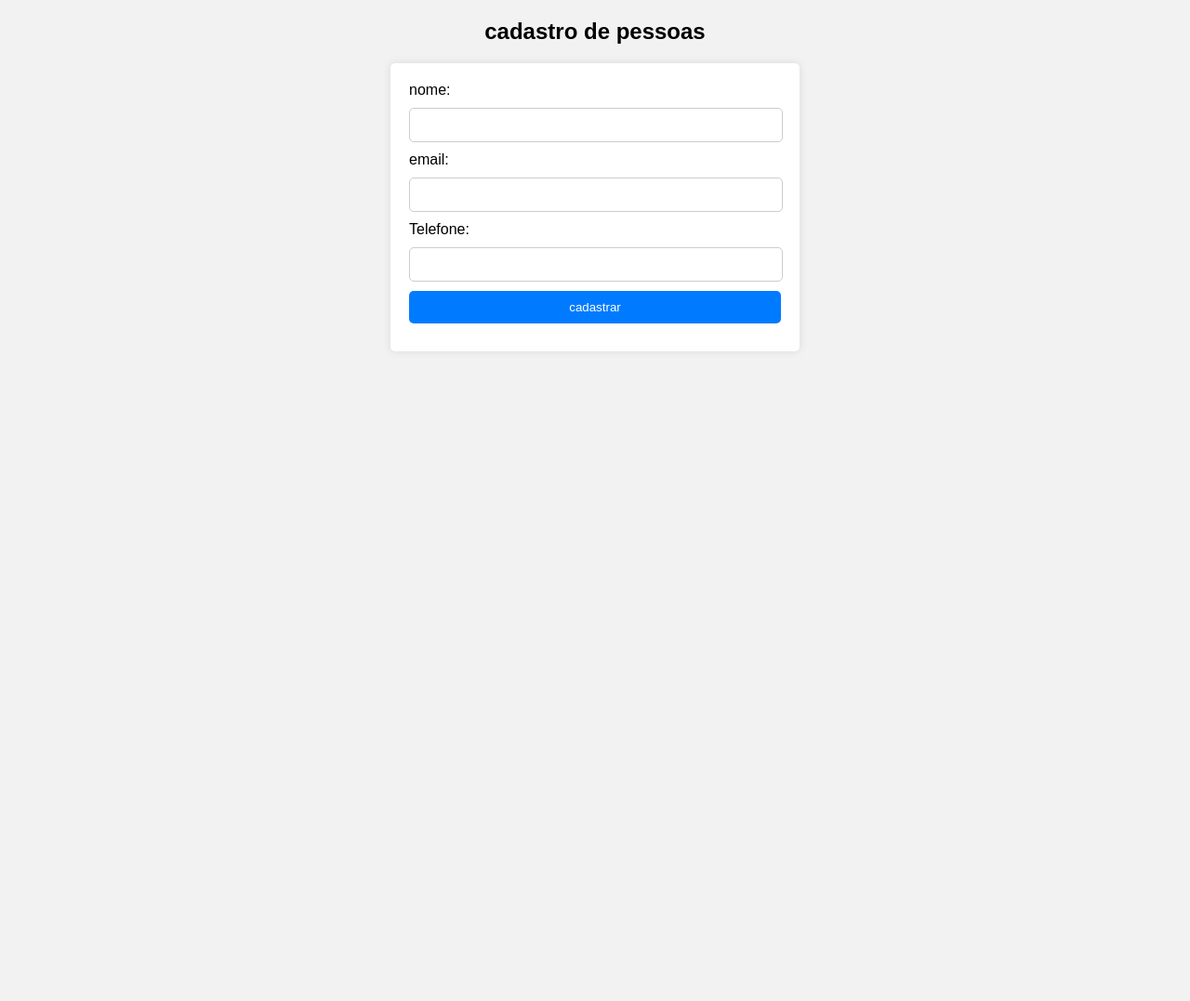
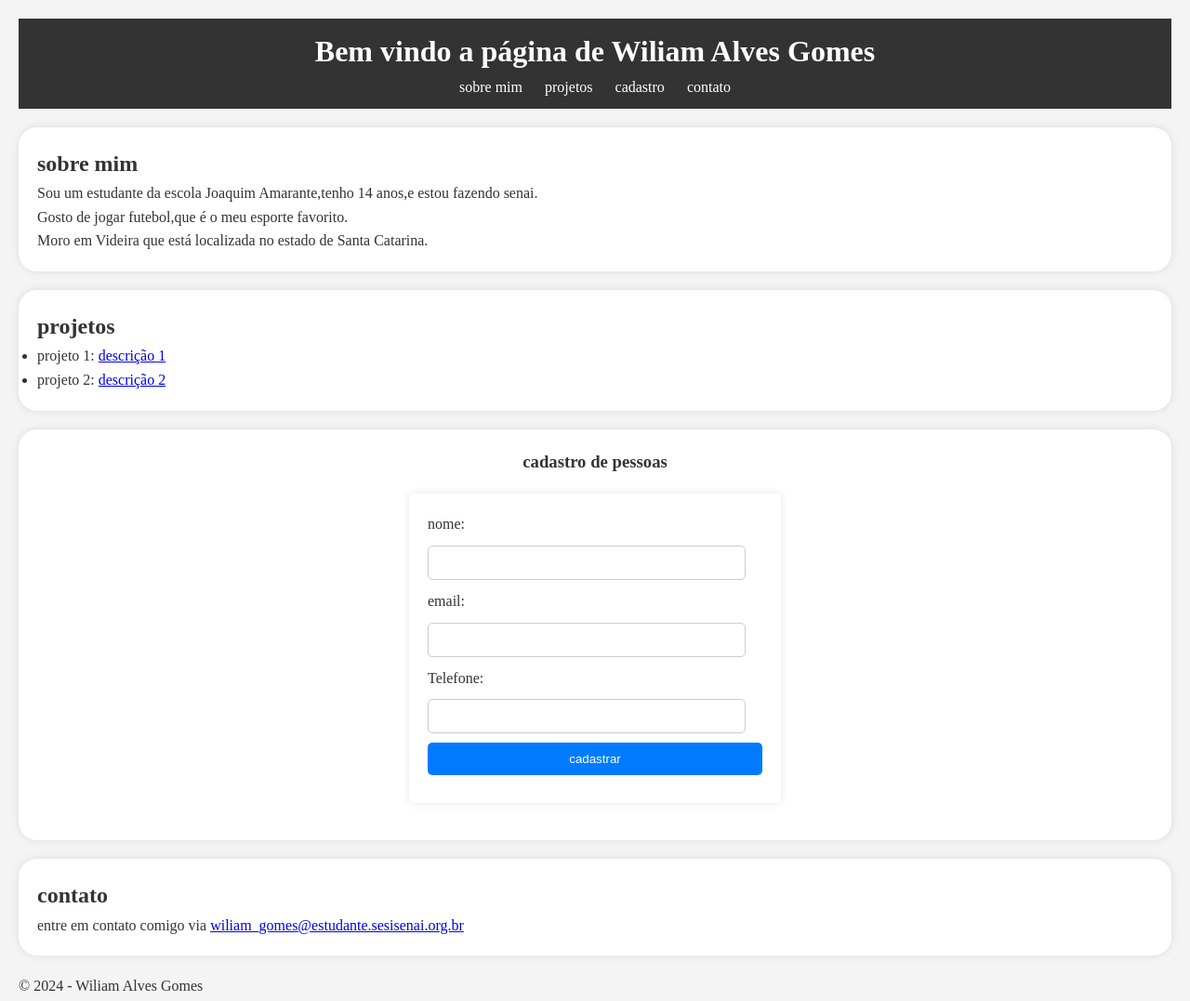
Before and after one commit to wiliam3699/pessoal, a plain HTML site: page index.html in a window 1280 px wide. Shown: the whole page at 93% size. Before the commit the page ends 800 px from the top, so only its background shows below. Drawn offline with Linux system fonts and the light colour scheme.

Commit message:
Update index.html

```diff
--- a/index.html
+++ b/index.html
@@ -1,19 +1,86 @@
 <!DOCTYPE html>
-<html lang="pt-BR">
+<html>
+
+
+
 
 <head>
-    <title>cadastro de cliente</title>
+  <title>minha página pessoal</title>
+</head>
 <style>
-      body {
-        font-family: Arial, sans-serif;
+  * {
     margin: 0;
     padding: 0;
-        background-color: #f2f2f2;
+    box-sizing: border-box;
   }
 
-      h2 {
+
+
+
+  body {
+    font-family: Arial, - sans-serif;
+    background-color: #f4f4f4;
+    color: #333;
+    line-height: 1.6;
+    padding: 20px;
+  }
+
+
+
+
+  header {
+    background-color: #333;
+    color: #fff;
+    padding: 10px 0;
     text-align: center;
   }
+
+
+
+
+  header ul {
+    list-style: none;
+  }
+ nav ul li {
+    display: inline;
+    margin: 0 10px;
+  }
+
+
+
+
+  nav ul li a {
+    color: #fff;
+    text-decoration: none;
+  }
+
+
+
+
+  section {
+    margin: 20px 0;
+  }
+
+
+  section#sobre,
+  section#projeto,
+  section#cadastro,
+  section#contato{
+    background-color: #fff;
+    padding: 20px;
+    border-radius: 20px;
+    box-shadow: 0 0 10px rgba(0,0,0,0.1)
+  }
+  footer{
+    <text-align></text-align>: center;
+    margin-top: 20px;
+  }
+ h3 {
+      text-align: center;
+    }
+
+
+
 
     form {
       max-width: 400px;
@@ -24,11 +91,17 @@
       box-shadow: 0 0 10px rgba(0, 0, 0, 0.1);
     }
 
+
+
+
     label,
     input {
       display: block;
       margin-bottom: 10px;
     }
+
+
+
 
     input[type="text"],
     input[type="email"],
@@ -38,6 +111,9 @@
       border: 1px solid #ccc;
       border-radius: 5px;
     }
+
+
+
 
     input[type="submit"] {
       width: 100%;
@@ -49,35 +125,99 @@
       cursor: pointer;
     }
 
+
+
+
     input[type="submit"]:hover {
       background-color: #0056b3;
     }
-    </style>
-    <script type="text/javascript" src="./index.js" defer=""></script>
-    <link rel="stylesheet" href="./index.css">
-  </head>
-
-  <body>
-    <h2>cadastro de pessoas</h2>
-    <form>
-      <label>nome:</label>
-      <input type="text" id="nome" name="nome" required="">
-
-
-      <label>email:</label>
-      <input type="Email" id="Email" required="">
-
-
-      <label>Telefone:</label>
-      <input type="tel" id="Telefone" name="Telefone" required="">
-      <input type="submit" value="cadastrar">
-
-
-    </form>
 
 
 
 
+</style>
+
+
+
+
+<body>
+  <header>
+    <h1>Bem vindo a página de Wiliam Alves Gomes</h1>
+    <nav>
+      <ul>
+        <li><a href="#sobre">sobre mim</a></li>
+        <li><a href="#projeto">projetos</a>
+        <li><a href="#cadastro">cadastro</a></li>
+        <li><a href="#contato">contato</a></li>
+      </ul>
+    </nav>
+  </header>
+  <section id="sobre">
+    <h2>sobre mim</h2>
+    <p>Sou um estudante da escola Joaquim Amarante,tenho 14 anos,e estou fazendo senai.</p>
+   <p>Gosto de jogar futebol,que é o meu esporte favorito.</p>
+   <p>Moro em Videira que está localizada no estado de Santa Catarina.</p>
+
+
+
+
+
+
+  </section>
+  <section id="projeto">
+    <h2>projetos</h2>
+    <ul>
+      <li>projeto 1: <a href="#">descrição 1 </a></li>
+      <li>projeto 2: <a href="#">descrição 2 </a></li>
+    </ul>
+  </section>
+  <section id="cadastro">
+   <h3>cadastro de pessoas</h3>
+  <form>
+    <label>nome:</label>
+    <input type="text" id="nome" name="nome"required>
+
+
+
+
+
+
+
+
+    <label>email:</label>
+    <input type="Email" id="Email"id="Email"required>
+
+
+
+
+
+
+
+
+    <label>Telefone:</label>
+    <input type="tel" id="Telefone" name="Telefone"required>
+    <input type="submit" value="cadastrar">
+
+
+
+
+
+
+
+
+  </form>
+  </section>
+  <section id="contato">
+    <h2>contato</h2>
+    <p>entre em contato comigo via <a
+        href="mailto:wiliam_gomes@estudante.sesisenai.org.br">wiliam_gomes@estudante.sesisenai.org.br</a></p>
+</section>
+  <footer>
+    <p>&copy; 2024 - Wiliam Alves Gomes</p>
+  </footer>
 </body>
 
+
+
+
 </html>
```
Lines whose indentation alone changed are shown as unchanged.
